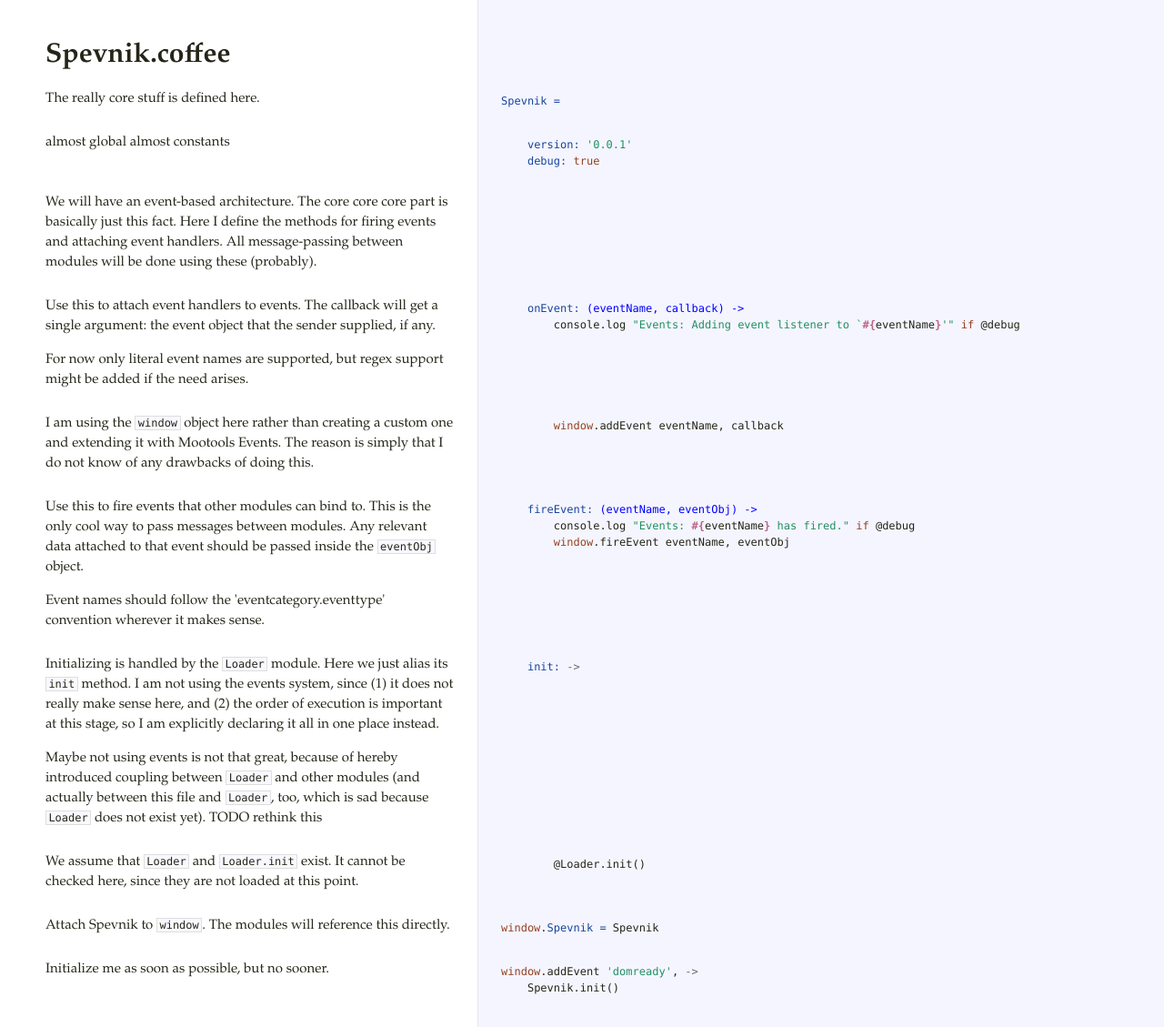
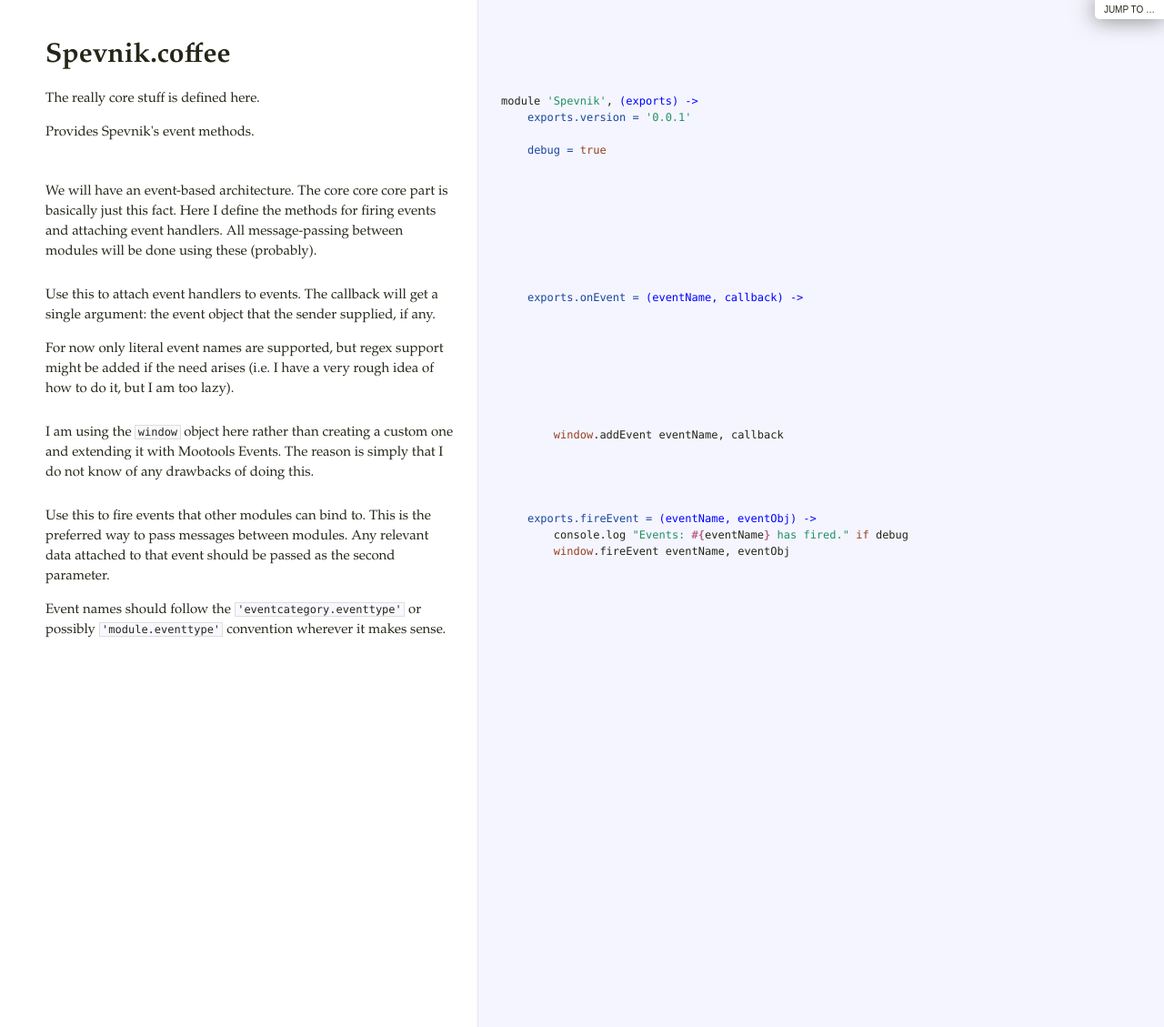
Before and after one commit to AnotherKamila/html5spevnik, a Jekyll site: the page Spevnik.html, which Jekyll copies as it is, in a window 1280 px wide and 1129 px high. Shown: the whole window at 91% size. Built offline with Jekyll 4.4.1, drawn with Linux system fonts in a browser that asks for light colours; Markdown is read by kramdown in place of the engine named in the settings.

Commit message:
Generated documentation

```diff
--- a/Spevnik.html
+++ b/Spevnik.html
@@ -1,31 +1,25 @@
-<!DOCTYPE html>  <html> <head>   <title>Spevnik.coffee</title>   <meta http-equiv="content-type" content="text/html; charset=UTF-8">   <link rel="stylesheet" media="all" href="docco.css" /> </head> <body>   <div id="container">     <div id="background"></div>          <table cellpadding="0" cellspacing="0">       <thead>         <tr>           <th class="docs">             <h1>               Spevnik.coffee             </h1>           </th>           <th class="code">           </th>         </tr>       </thead>       <tbody>                               <tr id="section-1">             <td class="docs">               <div class="pilwrap">                 <a class="pilcrow" href="#section-1">&#182;</a>               </div>               <p>The really core stuff is defined here.</p>             </td>             <td class="code">               <div class="highlight"><pre><span class="nv">Spevnik =</span></pre></div>             </td>           </tr>                               <tr id="section-2">             <td class="docs">               <div class="pilwrap">                 <a class="pilcrow" href="#section-2">&#182;</a>               </div>               <p>almost global almost constants</p>             </td>             <td class="code">               <div class="highlight"><pre>    <span class="nv">version: </span><span class="s">&#39;0.0.1&#39;</span>
-    <span class="nv">debug: </span><span class="kc">true</span></pre></div>             </td>           </tr>                               <tr id="section-3">             <td class="docs">               <div class="pilwrap">                 <a class="pilcrow" href="#section-3">&#182;</a>               </div>               <p>We will have an event-based architecture. The core core core part is
+<!DOCTYPE html>  <html> <head>   <title>Spevnik.coffee</title>   <meta http-equiv="content-type" content="text/html; charset=UTF-8">   <link rel="stylesheet" media="all" href="docco.css" /> </head> <body>   <div id="container">     <div id="background"></div>            <div id="jump_to">         Jump To &hellip;         <div id="jump_wrapper">           <div id="jump_page">                                           <a class="source" href="DB.html">                 DB.coffee               </a>                                           <a class="source" href="Sentinel.html">                 Sentinel.coffee               </a>                                           <a class="source" href="Spevnik.html">                 Spevnik.coffee               </a>                                           <a class="source" href="Utils.html">                 Utils.coffee               </a>                        </div>         </div>       </div>          <table cellpadding="0" cellspacing="0">       <thead>         <tr>           <th class="docs">             <h1>               Spevnik.coffee             </h1>           </th>           <th class="code">           </th>         </tr>       </thead>       <tbody>                               <tr id="section-1">             <td class="docs">               <div class="pilwrap">                 <a class="pilcrow" href="#section-1">&#182;</a>               </div>               <p>The really core stuff is defined here.</p>
+
+<p>Provides Spevnik's event methods.</p>             </td>             <td class="code">               <div class="highlight"><pre><span class="nx">module</span> <span class="s">&#39;Spevnik&#39;</span><span class="p">,</span> <span class="nf">(exports) -&gt;</span>
+    <span class="nv">exports.version = </span><span class="s">&#39;0.0.1&#39;</span>
+
+    <span class="nv">debug = </span><span class="kc">true</span></pre></div>             </td>           </tr>                               <tr id="section-2">             <td class="docs">               <div class="pilwrap">                 <a class="pilcrow" href="#section-2">&#182;</a>               </div>               <p>We will have an event-based architecture. The core core core part is
 basically just this fact. Here I define the methods for firing events and
 attaching event handlers. All message-passing between modules will be done
-using these (probably).</p>             </td>             <td class="code">               <div class="highlight"><pre></pre></div>             </td>           </tr>                               <tr id="section-4">             <td class="docs">               <div class="pilwrap">                 <a class="pilcrow" href="#section-4">&#182;</a>               </div>               <p>Use this to attach event handlers to events. The callback will get a
+using these (probably).</p>             </td>             <td class="code">               <div class="highlight"><pre></pre></div>             </td>           </tr>                               <tr id="section-3">             <td class="docs">               <div class="pilwrap">                 <a class="pilcrow" href="#section-3">&#182;</a>               </div>               <p>Use this to attach event handlers to events. The callback will get a
 single argument: the event object that the sender supplied, if any.</p>
 
 <p>For now only literal event names are supported, but regex support might be
-added if the need arises.</p>             </td>             <td class="code">               <div class="highlight"><pre>    <span class="nv">onEvent: </span><span class="nf">(eventName, callback) -&gt;</span>
-        <span class="nx">console</span><span class="p">.</span><span class="nx">log</span> <span class="s">&quot;Events: Adding event listener to `</span><span class="si">#{</span><span class="nx">eventName</span><span class="si">}</span><span class="s">&#39;&quot;</span> <span class="k">if</span> <span class="nx">@debug</span></pre></div>             </td>           </tr>                               <tr id="section-5">             <td class="docs">               <div class="pilwrap">                 <a class="pilcrow" href="#section-5">&#182;</a>               </div>               <p>I am using the <code>window</code> object here rather than creating a custom one
+added if the need arises (i.e. I have a very rough idea of how to do it,
+but I am too lazy).</p>             </td>             <td class="code">               <div class="highlight"><pre>    <span class="nv">exports.onEvent = </span><span class="nf">(eventName, callback) -&gt;</span></pre></div>             </td>           </tr>                               <tr id="section-4">             <td class="docs">               <div class="pilwrap">                 <a class="pilcrow" href="#section-4">&#182;</a>               </div>               <p>I am using the <code>window</code> object here rather than creating a custom one
 and extending it with Mootools Events. The reason is simply that I do
-not know of any drawbacks of doing this.</p>             </td>             <td class="code">               <div class="highlight"><pre>        <span class="nb">window</span><span class="p">.</span><span class="nx">addEvent</span> <span class="nx">eventName</span><span class="p">,</span> <span class="nx">callback</span></pre></div>             </td>           </tr>                               <tr id="section-6">             <td class="docs">               <div class="pilwrap">                 <a class="pilcrow" href="#section-6">&#182;</a>               </div>               <p>Use this to fire events that other modules can bind to. This is the only
-cool way to pass messages between modules. Any relevant data attached to
-that event should be passed inside the <code>eventObj</code> object.</p>
+not know of any drawbacks of doing this.</p>             </td>             <td class="code">               <div class="highlight"><pre>        <span class="nb">window</span><span class="p">.</span><span class="nx">addEvent</span> <span class="nx">eventName</span><span class="p">,</span> <span class="nx">callback</span></pre></div>             </td>           </tr>                               <tr id="section-5">             <td class="docs">               <div class="pilwrap">                 <a class="pilcrow" href="#section-5">&#182;</a>               </div>               <p>Use this to fire events that other modules can bind to. This is the
+preferred way to pass messages between modules. Any relevant data attached
+to that event should be passed as the second parameter.</p>
 
-<p>Event names should follow the 'eventcategory.eventtype' convention
-wherever it makes sense.</p>             </td>             <td class="code">               <div class="highlight"><pre>    <span class="nv">fireEvent: </span><span class="nf">(eventName, eventObj) -&gt;</span>
-        <span class="nx">console</span><span class="p">.</span><span class="nx">log</span> <span class="s">&quot;Events: </span><span class="si">#{</span><span class="nx">eventName</span><span class="si">}</span><span class="s"> has fired.&quot;</span> <span class="k">if</span> <span class="nx">@debug</span>
-        <span class="nb">window</span><span class="p">.</span><span class="nx">fireEvent</span> <span class="nx">eventName</span><span class="p">,</span> <span class="nx">eventObj</span></pre></div>             </td>           </tr>                               <tr id="section-7">             <td class="docs">               <div class="pilwrap">                 <a class="pilcrow" href="#section-7">&#182;</a>               </div>               <p>Initializing is handled by the <code>Loader</code> module. Here we just alias its
-<code>init</code> method. I am not using the events system, since (1) it does not
-really make sense here, and (2) the order of execution is important at
-this stage, so I am explicitly declaring it all in one place instead.</p>
-
-<p>Maybe not using events is not that great, because of hereby introduced
-coupling between <code>Loader</code> and other modules (and actually between this
-file and <code>Loader</code>, too, which is sad because <code>Loader</code> does not exist yet).
-TODO rethink this</p>             </td>             <td class="code">               <div class="highlight"><pre>    <span class="nv">init: </span><span class="o">-&gt;</span></pre></div>             </td>           </tr>                               <tr id="section-8">             <td class="docs">               <div class="pilwrap">                 <a class="pilcrow" href="#section-8">&#182;</a>               </div>               <p>We assume that <code>Loader</code> and <code>Loader.init</code> exist. It cannot be checked
-here, since they are not loaded at this point.</p>             </td>             <td class="code">               <div class="highlight"><pre>        <span class="nx">@Loader</span><span class="p">.</span><span class="nx">init</span><span class="p">()</span></pre></div>             </td>           </tr>                               <tr id="section-9">             <td class="docs">               <div class="pilwrap">                 <a class="pilcrow" href="#section-9">&#182;</a>               </div>               <p>Attach Spevnik to <code>window</code>. The modules will reference this directly.</p>             </td>             <td class="code">               <div class="highlight"><pre><span class="nb">window</span><span class="p">.</span><span class="nv">Spevnik = </span><span class="nx">Spevnik</span></pre></div>             </td>           </tr>                               <tr id="section-10">             <td class="docs">               <div class="pilwrap">                 <a class="pilcrow" href="#section-10">&#182;</a>               </div>               <p>Initialize me as soon as possible, but no sooner.</p>             </td>             <td class="code">               <div class="highlight"><pre><span class="nb">window</span><span class="p">.</span><span class="nx">addEvent</span> <span class="s">&#39;domready&#39;</span><span class="p">,</span> <span class="o">-&gt;</span>
-    <span class="nx">Spevnik</span><span class="p">.</span><span class="nx">init</span><span class="p">()</span>
+<p>Event names should follow the <code>'eventcategory.eventtype'</code> or possibly
+<code>'module.eventtype'</code> convention wherever it makes sense.</p>             </td>             <td class="code">               <div class="highlight"><pre>    <span class="nv">exports.fireEvent = </span><span class="nf">(eventName, eventObj) -&gt;</span>
+        <span class="nx">console</span><span class="p">.</span><span class="nx">log</span> <span class="s">&quot;Events: </span><span class="si">#{</span><span class="nx">eventName</span><span class="si">}</span><span class="s"> has fired.&quot;</span> <span class="k">if</span> <span class="nx">debug</span>
+        <span class="nb">window</span><span class="p">.</span><span class="nx">fireEvent</span> <span class="nx">eventName</span><span class="p">,</span> <span class="nx">eventObj</span>
 
 </pre></div>             </td>           </tr>                </tbody>     </table>   </div> </body> </html>
--- a/_includes/srclist.html
+++ b/_includes/srclist.html
@@ -1 +1 @@
-<li><a href='Spevnik.html'>Spevnik</a></li>
+<li><a href='Utils.html'>Utils</a></li><li><a href='Spevnik.html'>Spevnik</a></li><li><a href='DB.html'>DB</a></li><li><a href='Sentinel.html'>Sentinel</a></li>
--- /dev/null
+++ b/build/Sentinel.js
@@ -0,0 +1,3 @@
+(function() {
+  Spevnik.fireEvent('allModulesLoaded');
+}).call(this);
--- a/build/spevnik.html
+++ b/build/spevnik.html
@@ -1,2 +1,2 @@
-<!DOCTYPE html><html><head><meta charset="utf-8"><title>Môj pekný spevník</title><meta name="author" content="Kamila Součková"><meta name="viewport" content="width=device-width,initial-scale=1"><meta http-equiv="X-UA-Compatible" content="IE=edge,chrome=1"><meta http-equiv="x-dns-prefetch-control" content="off"><script src="libs/mootools.js"></script><script src="Spevnik.js"></script><!--link(rel='stylesheet', href='assets/something.css')--></head><body><noscript>No Javascript? :-(</noscript><script>document.write('Loading...');
+<!DOCTYPE html><html><head><meta charset="utf-8"><title>Môj pekný spevník</title><meta name="author" content="Kamila Součková"><meta name="viewport" content="width=device-width,initial-scale=1"><meta http-equiv="X-UA-Compatible" content="IE=edge,chrome=1"><meta http-equiv="x-dns-prefetch-control" content="off"><script src="libs/mootools.js"></script><script src="Utils.js"></script><script src="Spevnik.js"></script><script src="DB.js"></script><script src="Sentinel.js"></script><!--link(rel='stylesheet', href='assets/something.css')--></head><body><noscript>No Javascript? :-(</noscript><script>document.write('Loading...');
 </script></body></html>
```
Also changed, not shown: Sentinel.html (added, +14 -0 lines), Utils.html (added, +17 -0 lines), build/Spevnik.js (+9 -19 lines), build/Utils.js (added, +22 -0 lines).
